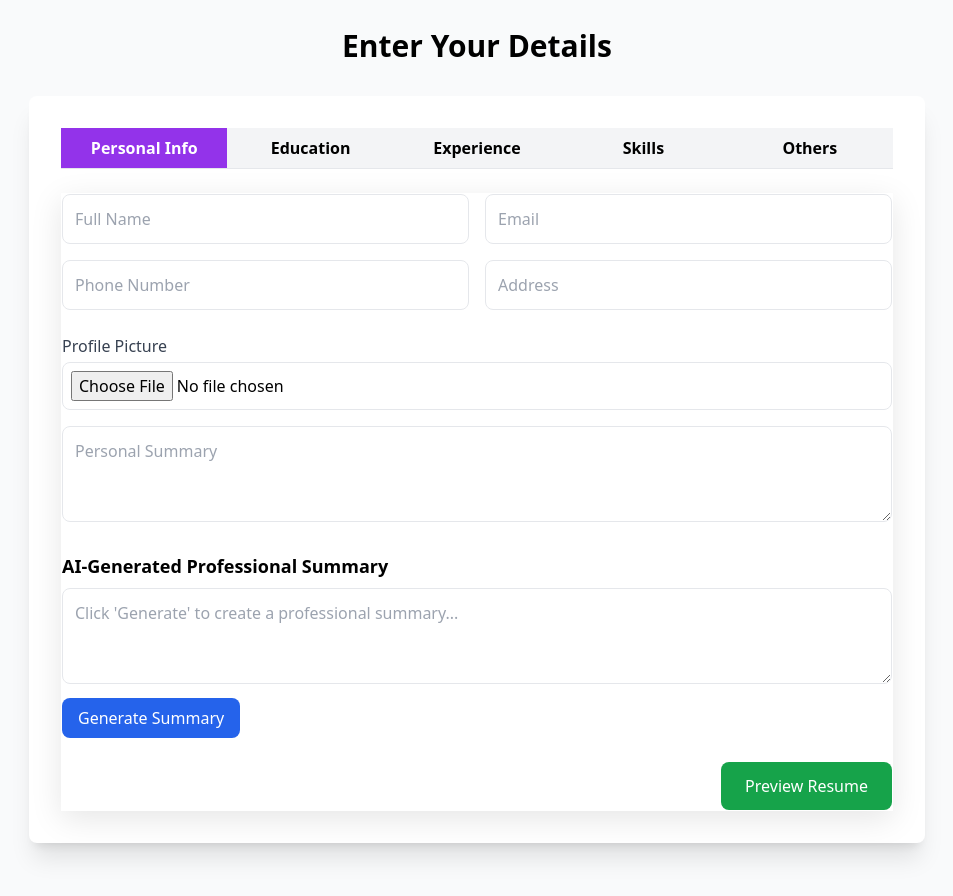
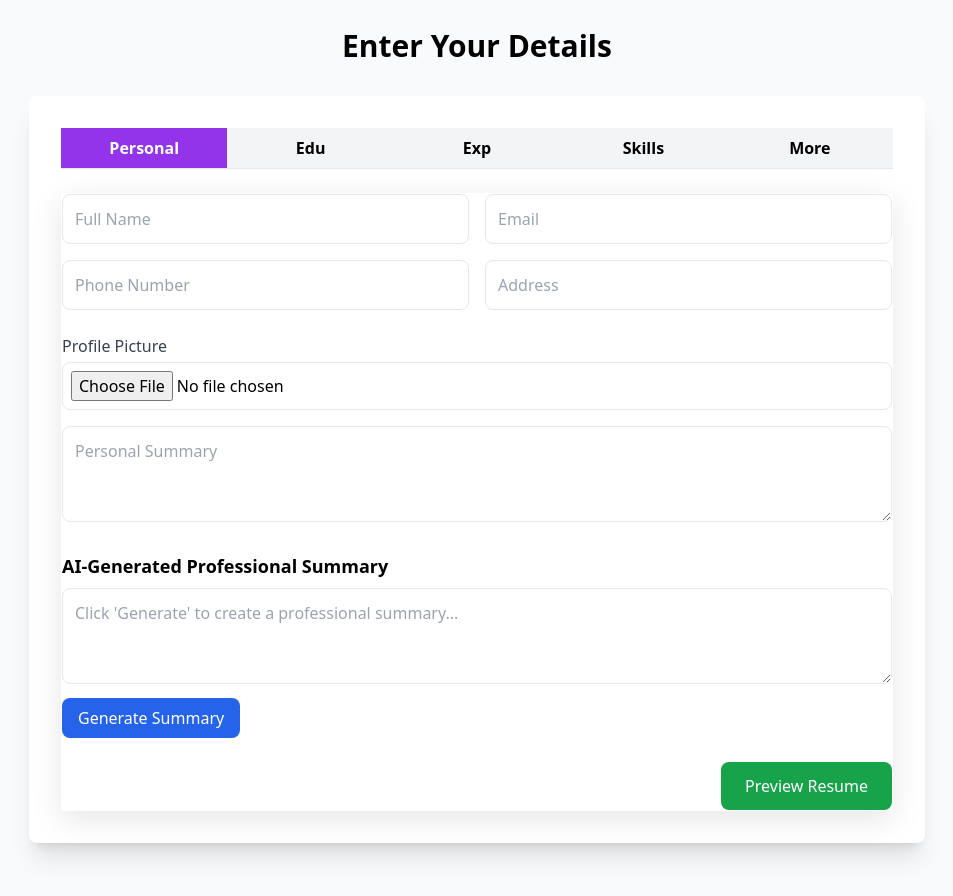
Before and after one commit to demochamp/AI_Resume_Builder, a plain HTML site: page index.html in a window 1280 px wide. Shown: the part 820-1716 px from the top of the page, without its empty margins (163-1116 px from the left). Drawn offline with nearby package versions, Linux system fonts and the light colour scheme.

Commit message:
index.html

```diff
--- a/index.html
+++ b/index.html
@@ -68,15 +68,15 @@
       <!-- Tabs -->
       <div class="flex border-b mb-6">
         <button class="tab-btn flex-1 py-2 text-center font-semibold bg-gray-100 hover:bg-gray-200 active"
-          data-tab="personal">Personal Info</button>
+          data-tab="personal">Personal</button>
         <button class="tab-btn flex-1 py-2 text-center font-semibold bg-gray-100 hover:bg-gray-200"
-          data-tab="education">Education</button>
+          data-tab="education">Edu</button>
         <button class="tab-btn flex-1 py-2 text-center font-semibold bg-gray-100 hover:bg-gray-200"
-          data-tab="experience">Experience</button>
+          data-tab="experience">Exp</button>
         <button class="tab-btn flex-1 py-2 text-center font-semibold bg-gray-100 hover:bg-gray-200"
           data-tab="skills">Skills</button>
         <button class="tab-btn flex-1 py-2 text-center font-semibold bg-gray-100 hover:bg-gray-200"
-          data-tab="others">Others</button>
+          data-tab="others">More</button>
       </div>
 
       <!-- Form -->
@@ -157,8 +157,7 @@
     <div id="resume-preview" class="bg-white p-8 rounded-lg shadow-xl max-w-4xl mx-auto">
       <div id="preview-content" class="space-y-6"></div>
       <div class="mt-6 flex justify-end space-x-4">
-        <button id="copy-resume" class="bg-gray-600 text-white px-4 py-2 rounded-lg hover:bg-gray-700 transition">Copy
-          to Clipboard</button>
+        <button id="copy-resume" class="bg-gray-600 text-white px-4 py-2 rounded-lg hover:bg-gray-700 transition">Copy to Clipboard</button>
         <a id="email-resume" href="#"
           class="bg-blue-600 text-white px-4 py-2 rounded-lg hover:bg-blue-700 transition">Email Resume</a>
         <button id="download-pdf"
```
